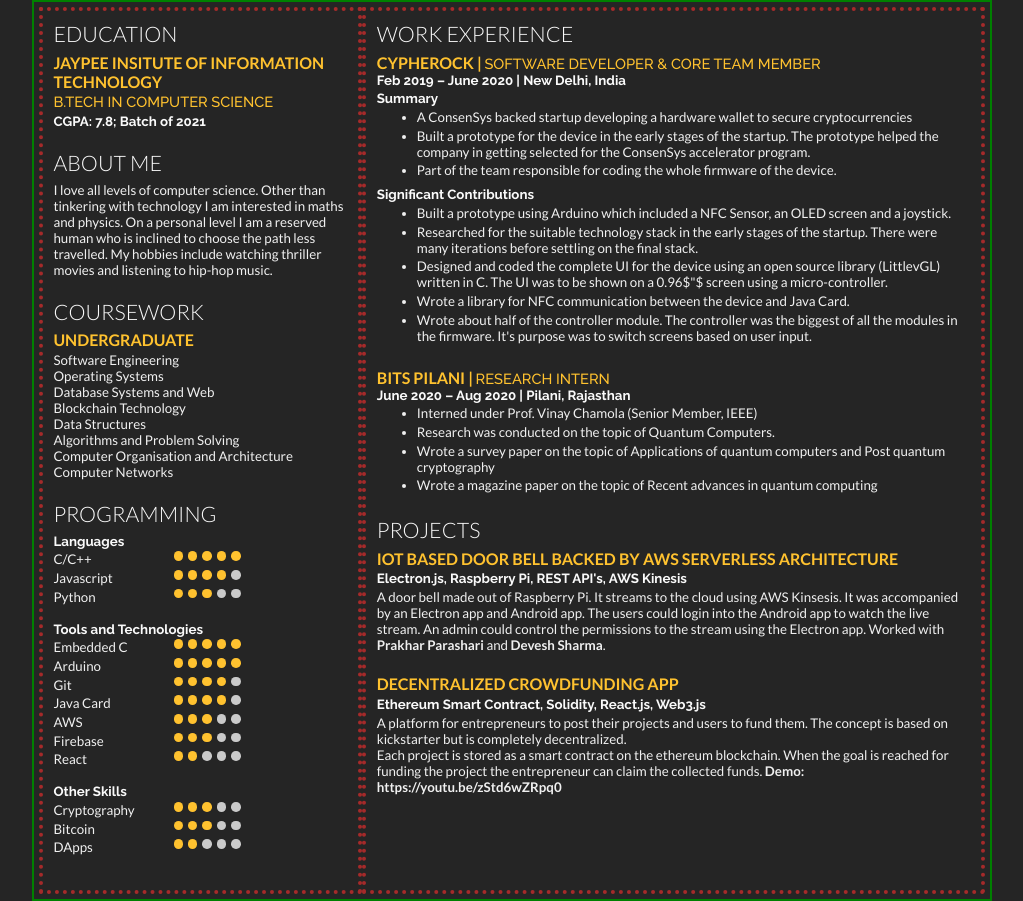
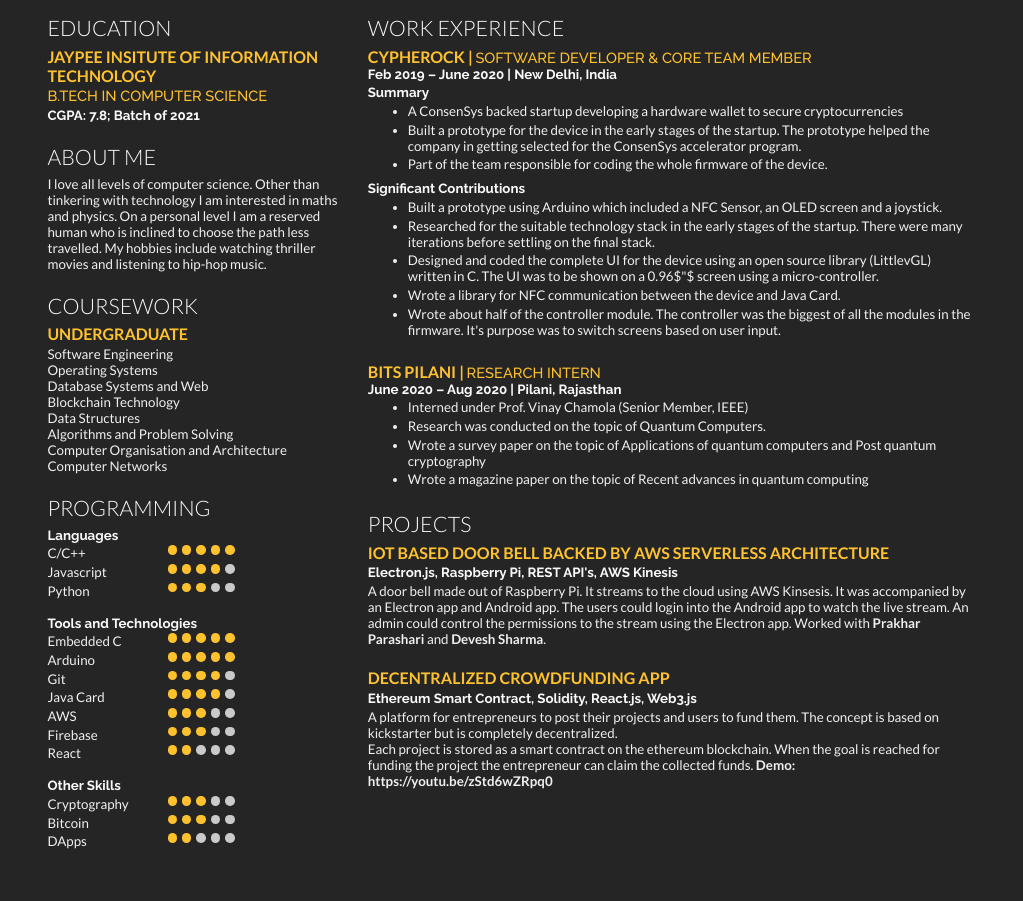
Before and after one commit to il3ven/resume, a plain HTML site: page index.html in a window 1280 px wide. Shown: the whole page, without its empty margins (128-1151 px from the left). Drawn offline with Linux system fonts and the light colour scheme.

Commit message:
Removed borders

```diff
--- a/style.css
+++ b/style.css
@@ -64,7 +64,7 @@ ul li {
 .container {
   margin: 0 auto;
   padding: 0.3rem;
-  border: 2px solid green;
+  /* border: 2px solid green; */
   display: flex;
   flex-flow: row wrap;
   justify-content: center;
@@ -72,7 +72,7 @@ ul li {
 }
 
 .left {
-  border: 4px brown dotted;
+  /* border: 4px brown dotted; */
   /* background-color: red; */
   flex: 1 1 16rem;
   padding: 8pt;
@@ -82,7 +82,7 @@ ul li {
 }
 
 .right {
-  border: 4px brown dotted;
+  /* border: 4px brown dotted; */
   /* background-color: blue; */
   flex: 3 1 30rem;
   padding: 8pt;
```
